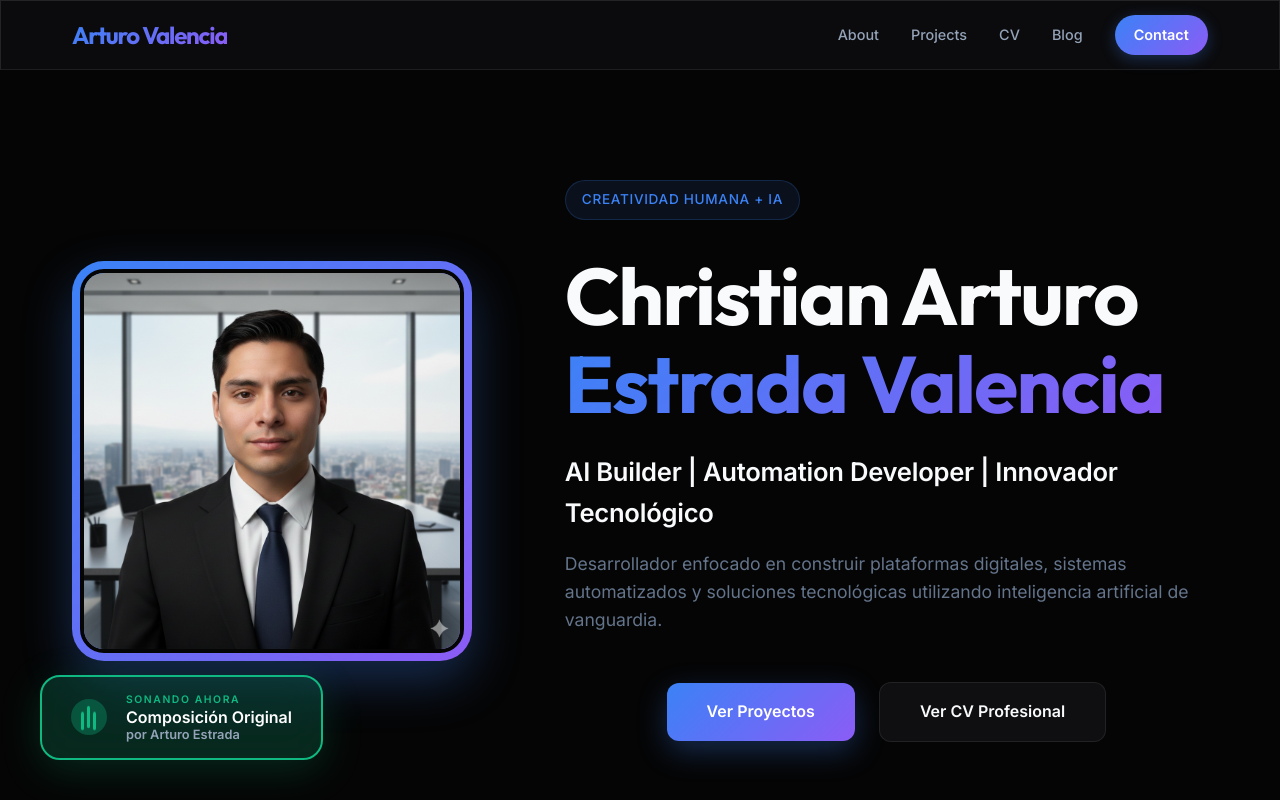
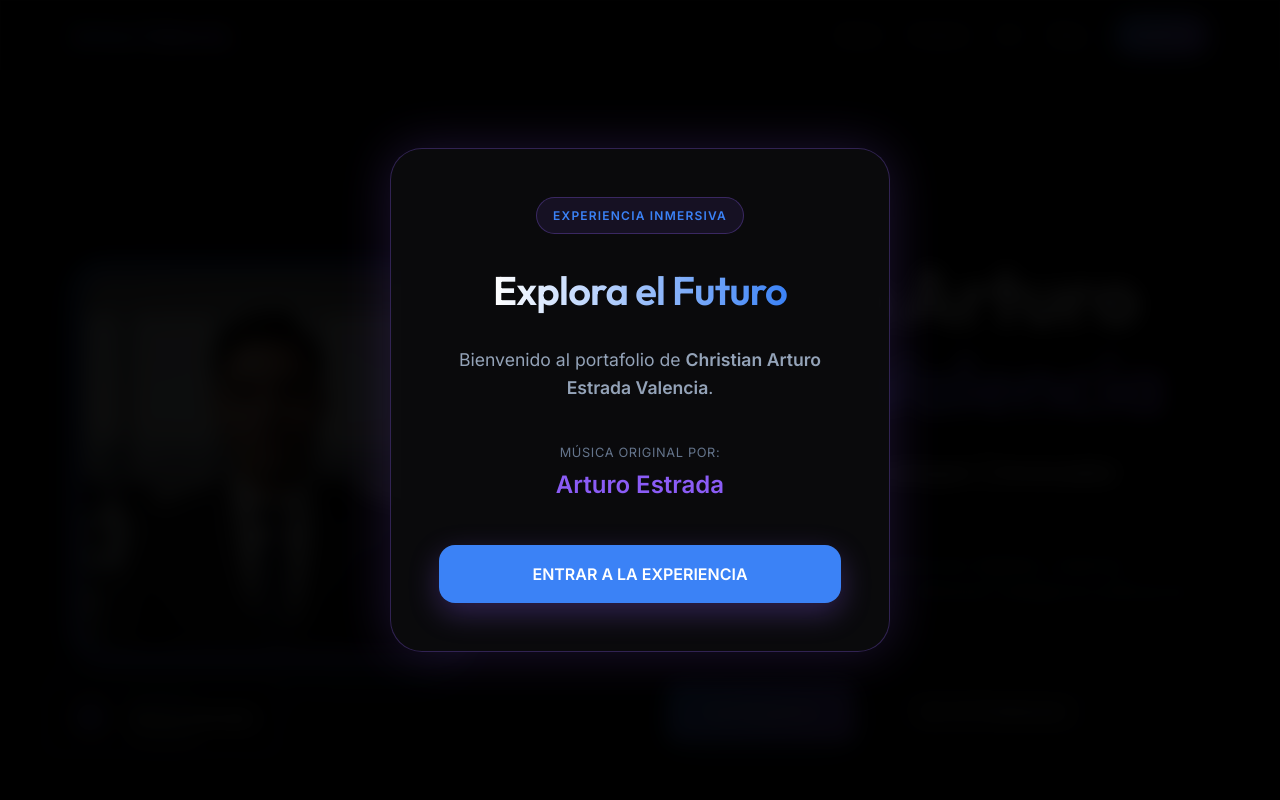
Before and after one commit to MMAA159IIAa/christian-portfolio, a Next.js app: page / in a window 1280 px wide. Shown: the top 800 px of the page. Built offline with nearby package versions, Linux system fonts and the light colour scheme.

Commit message:
Extreme_Audio_Immersion_Update_Arturo_Composer

```diff
--- a/src/components/AudioPlayer/AudioPlayer.module.css
+++ b/src/components/AudioPlayer/AudioPlayer.module.css
@@ -1,3 +1,103 @@
+/* Overlay for the initial experience */
+.introOverlay {
+    position: fixed;
+    top: 0;
+    left: 0;
+    width: 100%;
+    height: 100%;
+    background: rgba(0, 0, 0, 0.95);
+    z-index: 10000;
+    display: flex;
+    align-items: center;
+    justify-content: center;
+    backdrop-filter: blur(10px);
+}
+
+.introCard {
+    width: 90%;
+    max-width: 500px;
+    padding: 3rem;
+    border-radius: 32px;
+    text-align: center;
+    border: 1px solid rgba(139, 92, 246, 0.3);
+    box-shadow: 0 0 50px rgba(139, 92, 246, 0.2);
+    animation: fadeInScale 0.6s cubic-bezier(0.4, 0, 0.2, 1);
+}
+
+.introContent {
+    display: flex;
+    flex-direction: column;
+    align-items: center;
+    gap: 1.5rem;
+}
+
+.badge {
+    padding: 0.5rem 1rem;
+    background: rgba(139, 92, 246, 0.1);
+    border: 1px solid rgba(139, 92, 246, 0.3);
+    color: var(--accent-primary);
+    border-radius: 100px;
+    font-size: 0.75rem;
+    font-weight: 700;
+    text-transform: uppercase;
+    letter-spacing: 0.1em;
+}
+
+.introContent h1 {
+    font-size: 2.5rem;
+    margin: 0;
+    background: linear-gradient(to right, #fff, var(--accent-primary));
+    -webkit-background-clip: text;
+    -webkit-text-fill-color: transparent;
+}
+
+.introContent p {
+    color: var(--text-secondary);
+    font-size: 1.1rem;
+    line-height: 1.6;
+}
+
+.attributionBox {
+    display: flex;
+    flex-direction: column;
+    gap: 0.2rem;
+    margin: 1rem 0;
+}
+
+.composerLabel {
+    font-size: 0.8rem;
+    color: var(--text-dim);
+    text-transform: uppercase;
+    letter-spacing: 0.05em;
+}
+
+.composerName {
+    font-size: 1.5rem;
+    font-weight: 800;
+    color: var(--accent-secondary);
+}
+
+.startButton {
+    width: 100%;
+    padding: 1.2rem;
+    background: var(--accent-primary);
+    color: white;
+    border: none;
+    border-radius: 16px;
+    font-weight: 800;
+    font-size: 1rem;
+    cursor: pointer;
+    transition: all 0.3s ease;
+    box-shadow: 0 10px 30px rgba(139, 92, 246, 0.3);
+}
+
+.startButton:hover {
+    transform: translateY(-3px);
+    box-shadow: 0 15px 40px rgba(139, 92, 246, 0.5);
+    background: #7c3aed;
+}
+
+/* Persistent Audio Button Styles */
 .audioContainer {
     position: fixed;
     bottom: 2.5rem;
@@ -24,18 +124,16 @@
 .audioButton:hover {
     transform: translateY(-5px) scale(1.05);
     border-color: var(--accent-primary);
-    box-shadow: 0 15px 50px rgba(139, 92, 246, 0.4);
 }
 
 .isPlaying .audioButton {
     border-color: #10b981;
     background: rgba(16, 185, 129, 0.2) !important;
-    box-shadow: 0 10px 40px rgba(16, 185, 129, 0.2);
 }
 
 .iconContainer {
-    width: 36px;
-    height: 36px;
+    width: 40px;
+    height: 40px;
     display: flex;
     align-items: center;
     justify-content: center;
@@ -50,7 +148,6 @@
 .muteIcon {
     font-size: 1.2rem;
     color: var(--accent-primary);
-    margin-left: 2px;
 }
 
 .textContainer {
@@ -74,14 +171,14 @@
 }
 
 .titleLabel {
-    font-size: 1rem;
+    font-size: 1.1rem;
     font-weight: 800;
     color: #fff;
-    line-height: 1.2;
+    line-height: 1.1;
 }
 
-.authorLabel {
-    font-size: 0.8rem;
+.subLabel {
+    font-size: 0.75rem;
     color: #94a3b8;
     font-weight: 600;
 }
@@ -118,11 +215,31 @@
     }
 
     50% {
-        transform: scaleY(1.6);
+        transform: scaleY(1.8);
+    }
+}
+
+@keyframes fadeInScale {
+    from {
+        opacity: 0;
+        transform: scale(0.9);
+    }
+
+    to {
+        opacity: 1;
+        transform: scale(1);
     }
 }
 
 @media (max-width: 768px) {
+    .introCard {
+        padding: 2rem;
+    }
+
+    .introContent h1 {
+        font-size: 1.8rem;
+    }
+
     .audioContainer {
         bottom: 1.5rem;
         left: 1.5rem;
@@ -132,8 +249,4 @@
         padding: 0.8rem 1.2rem;
         gap: 0.8rem;
     }
-
-    .authorLabel {
-        font-size: 0.7rem;
-    }
 }
--- a/src/components/AudioPlayer/AudioPlayer.tsx
+++ b/src/components/AudioPlayer/AudioPlayer.tsx
@@ -4,32 +4,25 @@ import styles from './AudioPlayer.module.css';
 
 const AudioPlayer = () => {
     const [isPlaying, setIsPlaying] = useState(false);
-    const [hasInteracted, setHasInteracted] = useState(false);
+    const [showIntro, setShowIntro] = useState(true);
     const audioRef = useRef<HTMLAudioElement>(null);
 
-    useEffect(() => {
-        const startAudio = () => {
-            if (!hasInteracted && audioRef.current) {
+    // Persist audio state across potential reloads if needed,
+    // but for simple portfolio, we'll just handle the session.
+
+    const handleStartExperience = () => {
+        if (audioRef.current) {
             audioRef.current.play()
                 .then(() => {
                     setIsPlaying(true);
-                        setHasInteracted(true);
-                        console.log("Autoplay successful");
+                    setShowIntro(false);
                 })
-                    .catch(() => {
-                        console.log("Autoplay blocked, waiting for more interactions");
+                .catch(err => {
+                    console.error("Playback failed:", err);
+                    setShowIntro(false); // Still hide even if it fails to not block user
                 });
         }
     };
-
-        // Listen for ANY interaction to trigger audio
-        const events = ['click', 'touchstart', 'scroll', 'keydown'];
-        events.forEach(event => window.addEventListener(event, startAudio, { once: true }));
-
-        return () => {
-            events.forEach(event => window.removeEventListener(event, startAudio));
-        };
-    }, [hasInteracted]);
 
     const togglePlay = (e: React.MouseEvent) => {
         e.preventDefault();
@@ -42,10 +35,29 @@ const AudioPlayer = () => {
             audioRef.current.play().catch(err => console.error("Playback failed:", err));
         }
         setIsPlaying(!isPlaying);
-        setHasInteracted(true);
     };
 
     return (
+        <>
+            {showIntro && (
+                <div className={styles.introOverlay}>
+                    <div className={`${styles.introCard} glass-effect`}>
+                        <div className={styles.introContent}>
+                            <span className={styles.badge}>Experiencia Inmersiva</span>
+                            <h1>Explora el Futuro</h1>
+                            <p>Bienvenido al portafolio de <strong>Christian Arturo Estrada Valencia</strong>.</p>
+                            <div className={styles.attributionBox}>
+                                <span className={styles.composerLabel}>Música Original por:</span>
+                                <span className={styles.composerName}>Arturo Estrada</span>
+                            </div>
+                            <button className={styles.startButton} onClick={handleStartExperience}>
+                                ENTRAR A LA EXPERIENCIA
+                            </button>
+                        </div>
+                    </div>
+                </div>
+            )}
+
             <div className={`${styles.audioContainer} ${isPlaying ? styles.isPlaying : ''}`}>
                 <audio
                     ref={audioRef}
@@ -71,13 +83,14 @@ const AudioPlayer = () => {
                     </div>
                     <div className={styles.textContainer}>
                         <span className={styles.statusLabel}>
-                        {isPlaying ? 'SONANDO AHORA' : 'REPRODUCIR MÚSICA'}
+                            {isPlaying ? 'SONANDO' : 'SILENCIO'}
                         </span>
-                    <span className={styles.titleLabel}>Composición Original</span>
-                    <span className={styles.authorLabel}>por Arturo Estrada</span>
+                        <span className={styles.titleLabel}>Arturo Estrada</span>
+                        <span className={styles.subLabel}>Compositor</span>
                     </div>
                 </button>
             </div>
+        </>
     );
 };
 
```
Lines whose indentation alone changed are shown as unchanged.
